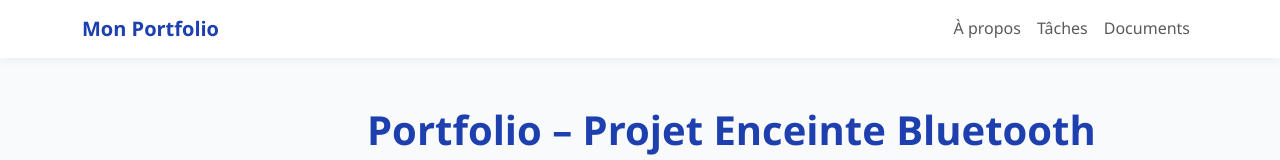
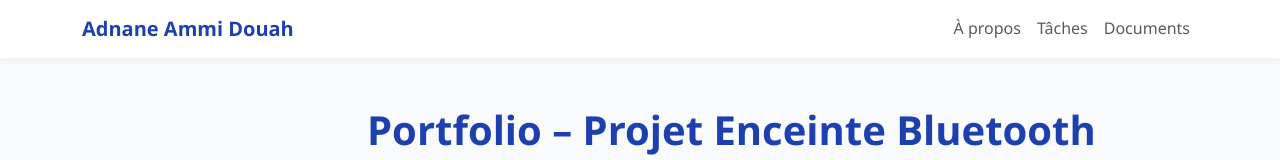
Before and after one commit to Adnan0032/portfolieu, a plain HTML site: page index.html in a window 1280 px wide. Shown: the top 160 px of the page. Drawn offline with nearby package versions, Linux system fonts and the light colour scheme.

Commit message:
Première version du portfolio

```diff
--- a/index.html
+++ b/index.html
@@ -129,7 +129,7 @@
   <!-- Navigation -->
   <nav class="navbar navbar-expand-lg sticky-top">
     <div class="container">
-      <a class="navbar-brand" href="#">Mon Portfolio</a>
+      <a class="navbar-brand" href="#">Adnane Ammi Douah</a>
       <button class="navbar-toggler" type="button" data-bs-toggle="collapse" data-bs-target="#navbarNav">
         <span class="navbar-toggler-icon"></span>
       </button>
```
